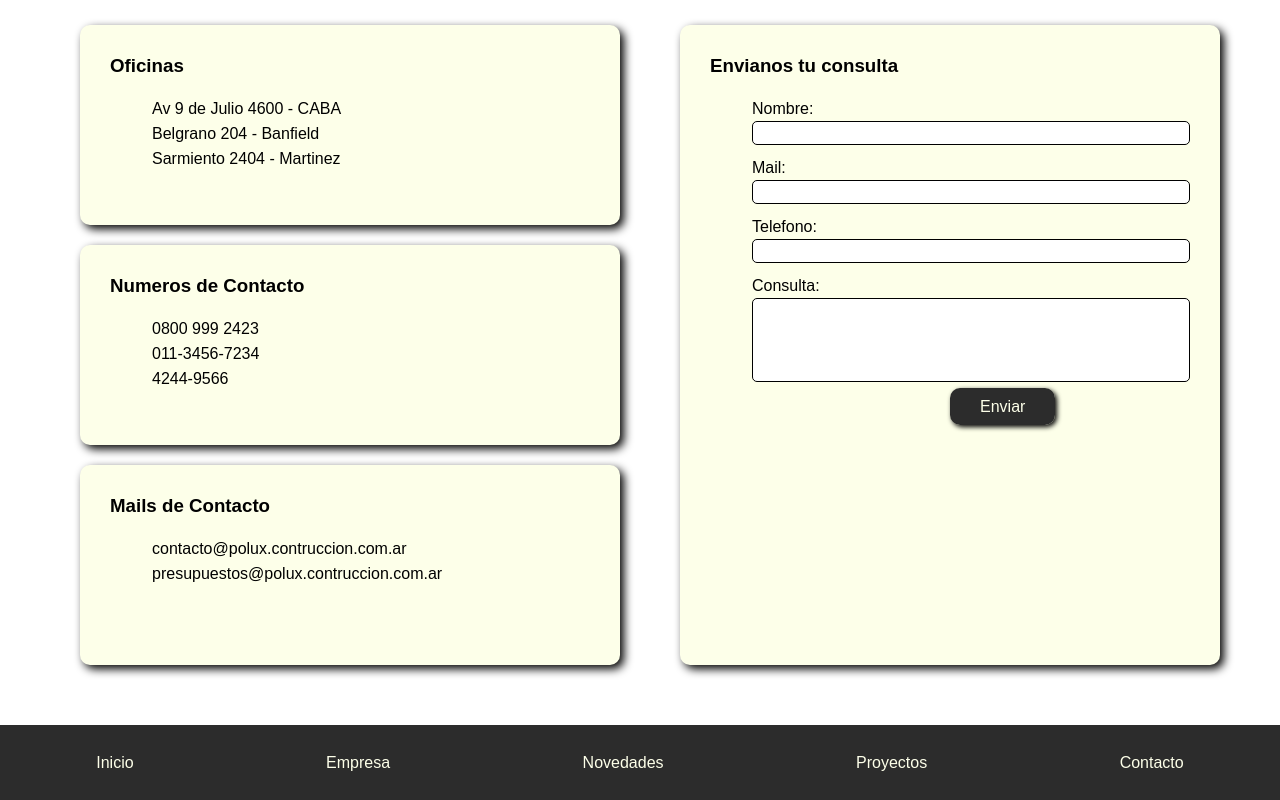
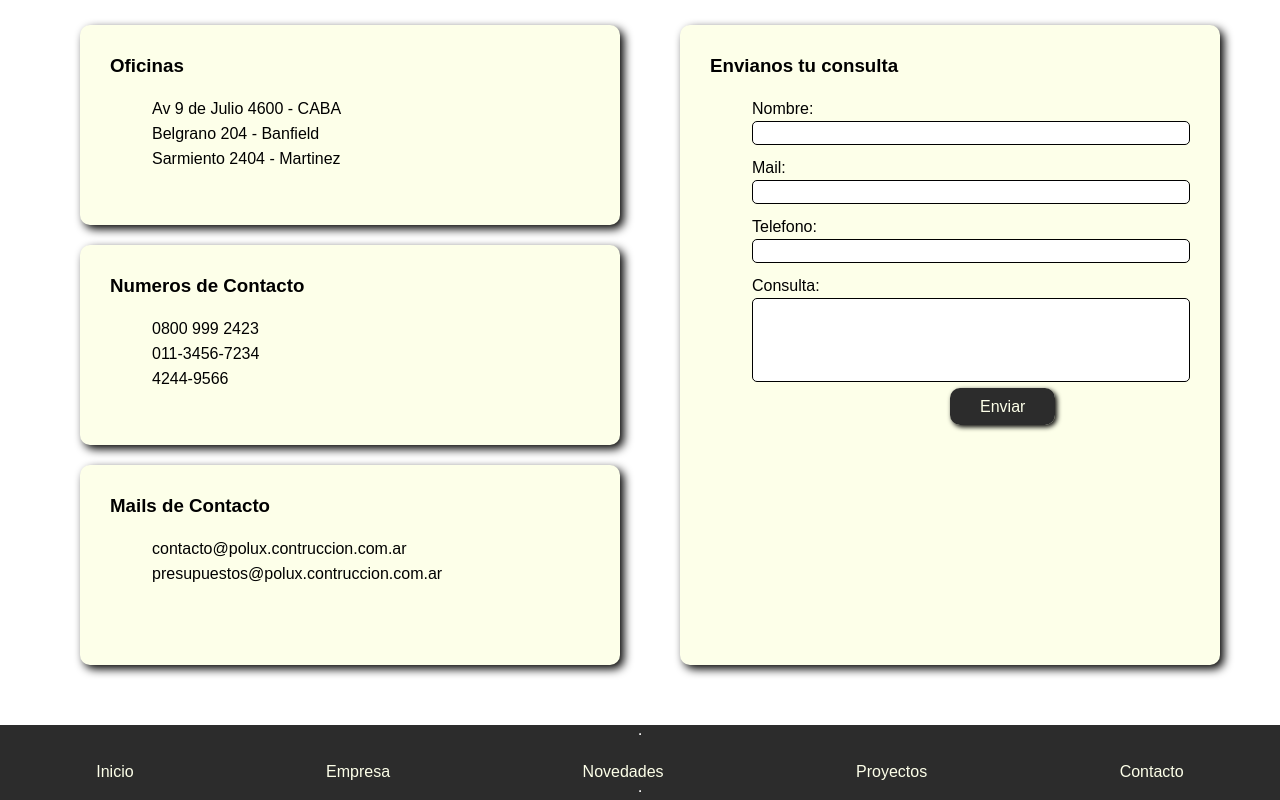
Before and after one commit to FERNANDOSERVIDIO/PoluxConstruccion, a website: page contactos.html in a window 1280 px wide. Shown: the part 1185-1985 px from the top of the page. Drawn offline with Linux system fonts and the light colour scheme.

Commit message:
Hacer que contacto/novedades/proyecto tuvieran el mismo footer

```diff
--- a/contactos.html
+++ b/contactos.html
@@ -90,13 +90,15 @@
         </div>
     </div>
     <footer class=" footerBar flexColumn">
-        <div class="textCenter footerLinksContainer">
-            <a href="./index.html" class="linksFooter2 font-normal ">Inicio</a>
-            <a href="./empresa.html" class="linksFooter2 font-normal ">Empresa</a>
-            <a href="./novedades.html" class="linksFooter2 font-normal ">Novedades</a>
-            <a href="./proyectos.html" class="linksFooter2 font-normal ">Proyectos</a>
-            <a href="./contactos.html" class="linksFooter2 font-normal ">Contacto</a>
+        <hr>
+        <div class="textCenter flexspace-around">
+            <a href="./index.html" class="links--footer font-normal ">Inicio</a>
+            <a href="./empresa.html" class="links--footer font-normal ">Empresa</a>
+            <a href="./novedades.html" class="links--footer font-normal ">Novedades</a>
+            <a href="./proyectos.html" class="links--footer font-normal ">Proyectos</a>
+            <a href="./contactos.html" class="links--footer font-normal ">Contacto</a>
         </div>
+        <hr>
     </footer>
 </body>
 </html>
```
Also changed, not shown: novedades.html (+8 -6 lines), proyectos.html (+8 -6 lines).
